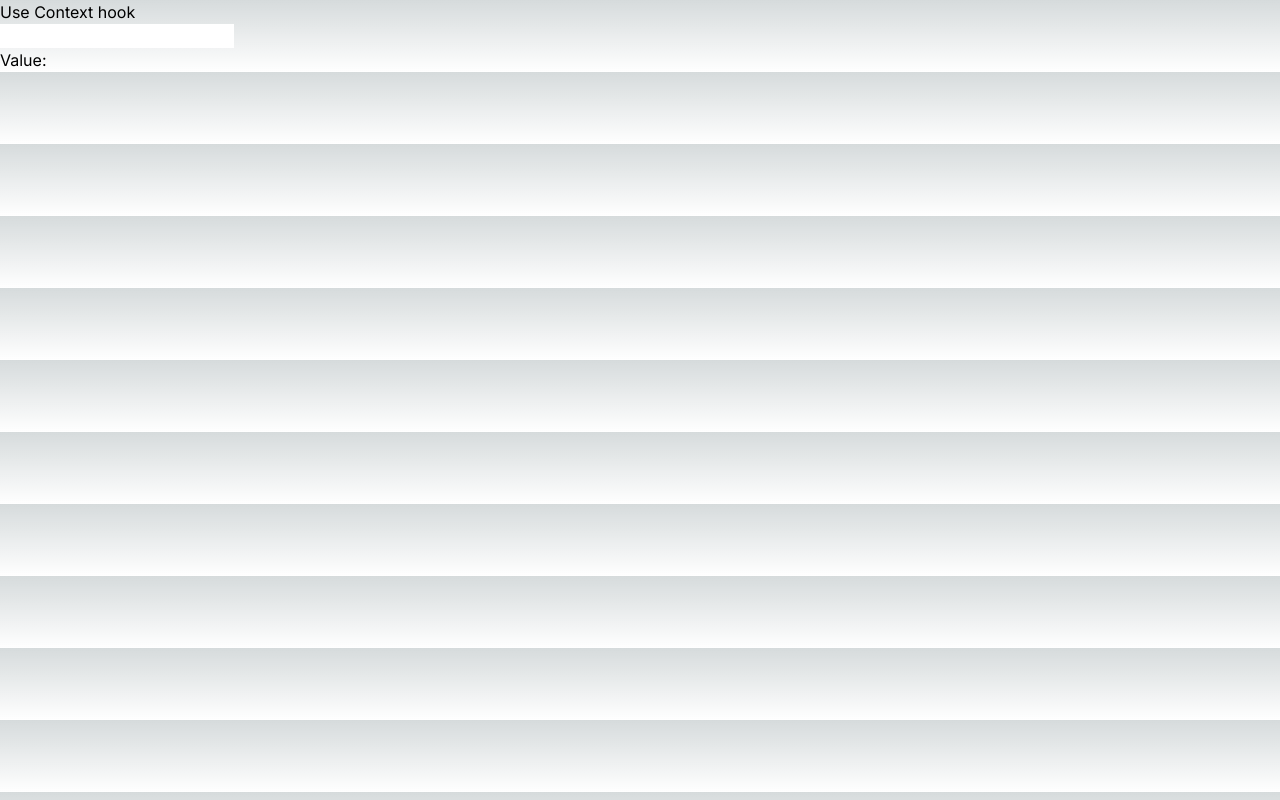
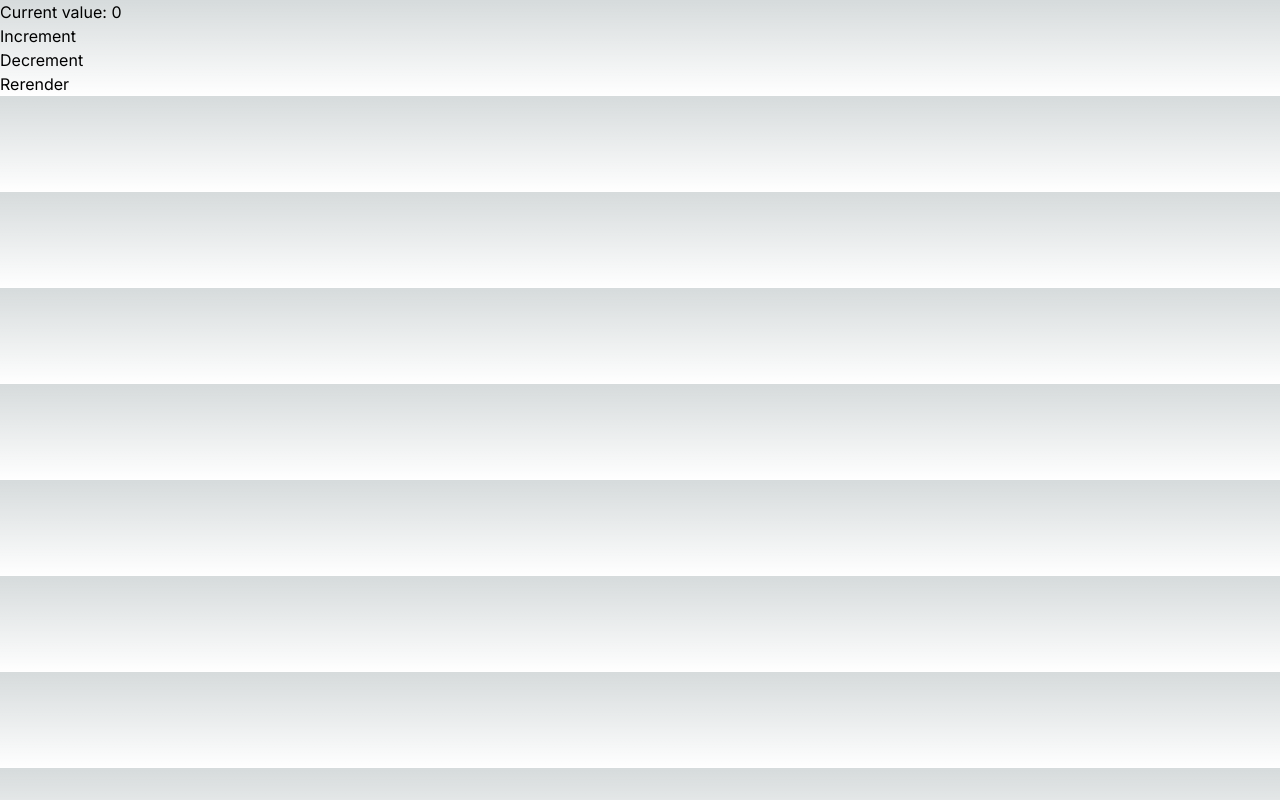
Before and after one commit to BoatPrakit/next-playground, a Next.js app: page / in a window 1280 px wide. Built offline with nearby package versions, Linux system fonts and the light colour scheme.

Commit message:
add use ref

```diff
--- a/src/app/page.tsx
+++ b/src/app/page.tsx
@@ -1,6 +1,7 @@
 "use client";
 import { UseContextDemo } from "@/components/UseContext/UseContextDemo";
 import { UseEffectDemo } from "@/components/UseEffect/UseEffectDemo";
+import { UseRefDemo } from "@/components/UseRef/UseRefDemo";
 import { UseStateDemo } from "@/components/UseState/UseStateDemo";
 import { useState } from "react";
 
@@ -15,7 +16,8 @@ export default function Home() {
     <div>
       {/* <UseStateDemo /> */}
       {/* <UseEffectDemo /> */}
-      <UseContextDemo />
+      {/* <UseContextDemo /> */}
+      <UseRefDemo />
     </div>
   );
 }
--- /dev/null
+++ b/src/components/UseRef/DOMRef.tsx
@@ -0,0 +1,23 @@
+import React, { useEffect, useRef, useState } from "react";
+
+export function DOMRef() {
+  const divRef = useRef<HTMLDivElement>(null);
+  const height = divRef.current?.clientHeight;
+  //   const [height, setHeight] = useState(0);
+
+  useEffect(() => {
+    console.log(divRef.current?.clientHeight);
+
+    // setHeight(divRef.current ? divRef.current.clientHeight : 0);
+  }, [divRef]);
+
+  console.log("render");
+  return (
+    <>
+      <div ref={divRef} className="w-[120px] h-[120px] bg-red-400"></div>
+      <>
+        <p>Height: {height}</p>
+      </>
+    </>
+  );
+}
--- /dev/null
+++ b/src/components/UseRef/NotReRender.tsx
@@ -0,0 +1,31 @@
+import React, { useEffect, useRef, useState } from "react";
+
+export function NotReRender() {
+  const ref = useRef(0);
+  const [isReRender, setIsReRender] = useState(false);
+
+  useEffect(() => {
+    if (isReRender) {
+      setIsReRender(false);
+    }
+  }, [isReRender]);
+
+  const add = () => {
+    ref.current = ref.current + 1;
+  };
+
+  const decrease = () => {
+    ref.current = ref.current - 1;
+  };
+
+  return (
+    <>
+      <div>Current value: {ref.current}</div>
+      <button onClick={add}>Increment</button> <br />
+      <button onClick={decrease}>Decrement</button>
+      <br />
+      <button onClick={() => setIsReRender(true)}>Rerender</button>
+      <br />
+    </>
+  );
+}
--- /dev/null
+++ b/src/components/UseRef/UseRefDemo.tsx
@@ -0,0 +1,12 @@
+import React, { useEffect, useRef, useState } from "react";
+import { NotReRender } from "./NotReRender";
+import { DOMRef } from "./DOMRef";
+
+export function UseRefDemo() {
+  return (
+    <>
+      <NotReRender />
+      {/* <DOMRef /> */}
+    </>
+  );
+}
```
